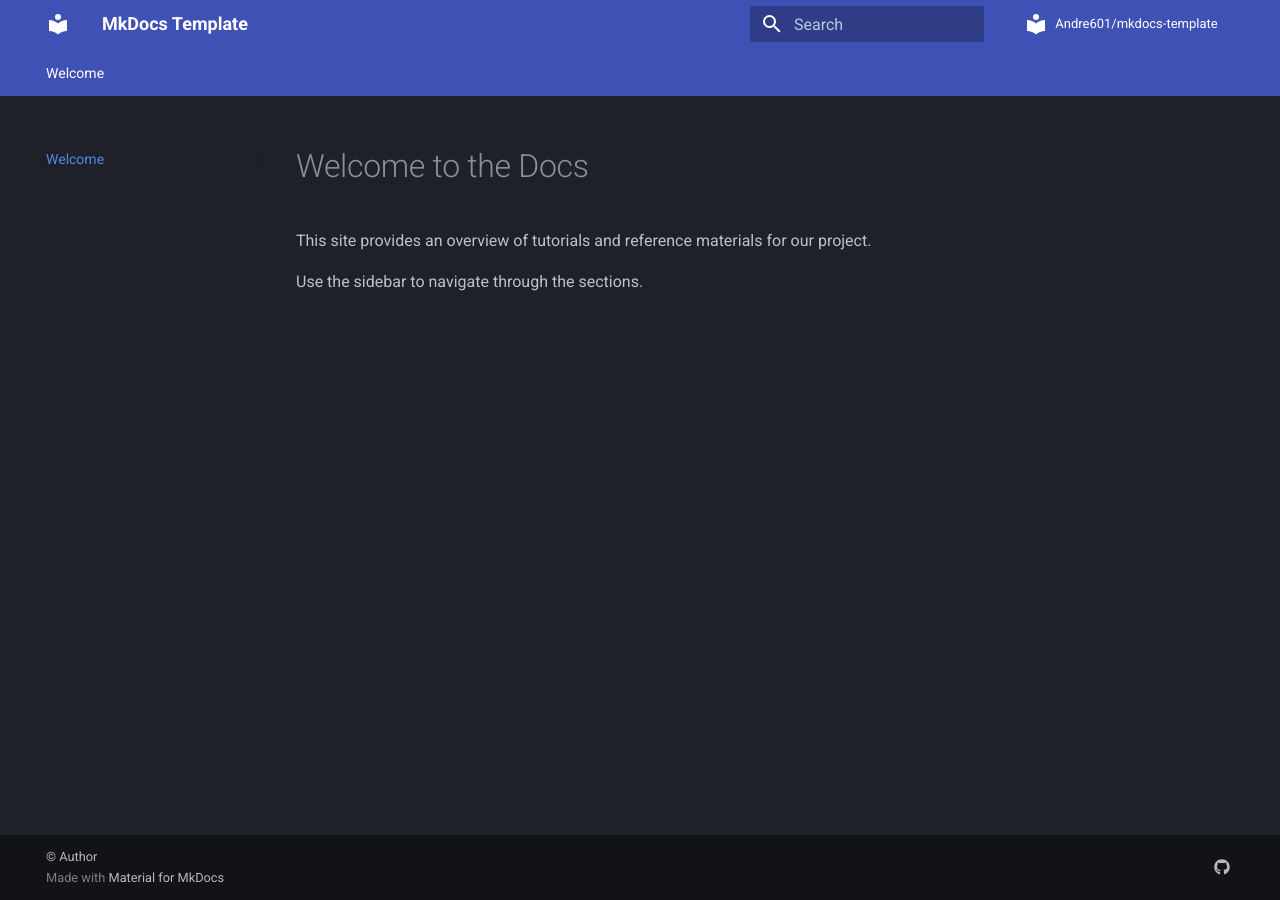
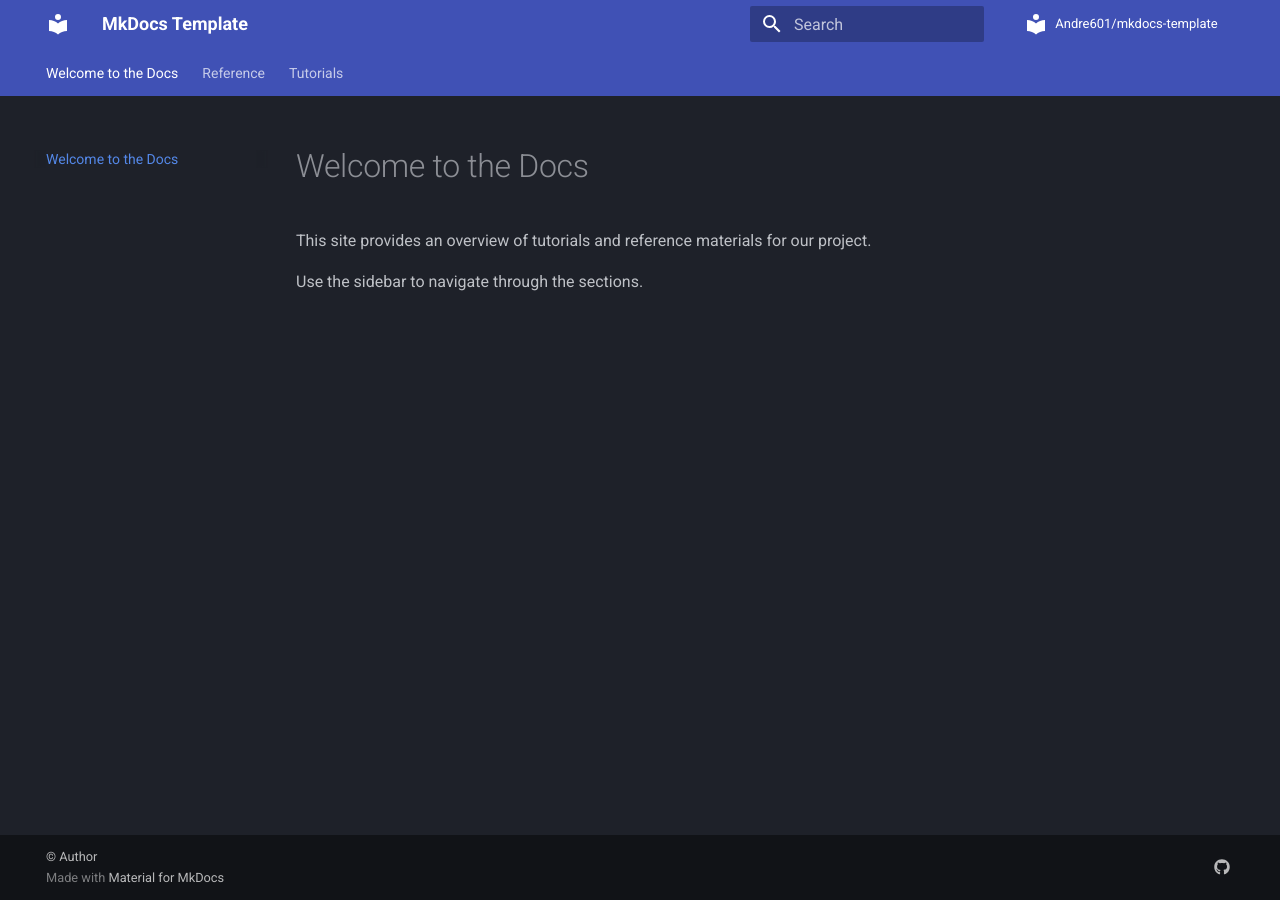
Before and after one commit to alexanderlewisstevens/alexanderlewisstevens.github.io, an MkDocs documentation site: the page built from docs/index.md, in a window 1280 px wide. Built offline with MkDocs 1.6.1 and Material for MkDocs 9.7.7, drawn with Linux system fonts in a browser that asks for light colours; comment, search, counter and statistics services are not loaded; part of the change alters nothing that is shown.

```diff
--- a/mkdocs.yml
+++ b/mkdocs.yml
@@ -92,8 +92,8 @@ repo_url: https://github.com/Andre601/mkdocs-template
 # | - https://www.mkdocs.org/user-guide/configuration/#documentation-layout                                |
 # |                                                                                                        |
 # +--------------------------------------------------------------------------------------------------------+
-nav:
-  - Welcome: index.md
+# nav:
+#   - Welcome: index.md
 
 # +--------------------------------------------------------------------------------------------------------+
 # |                                                                                                        |
```
